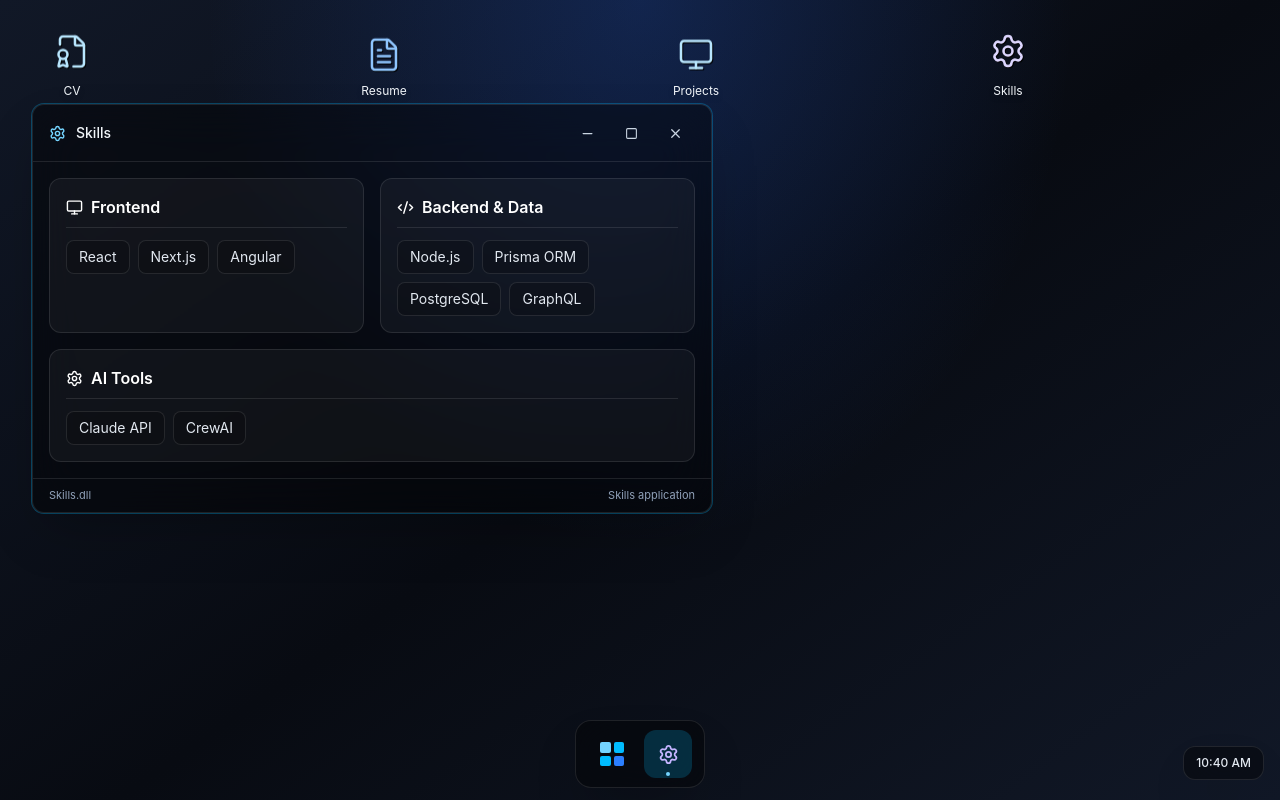
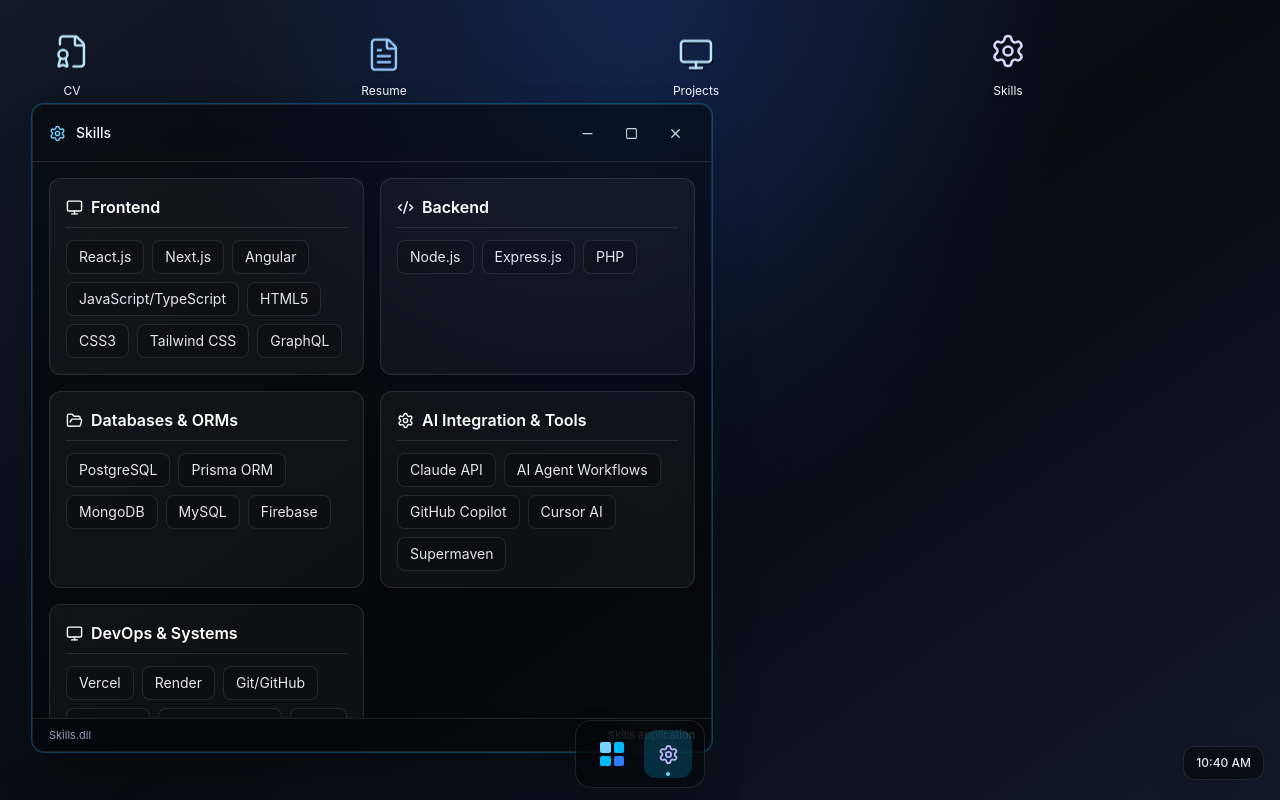
Before and after one commit to TechTonic001/My-Tech-portfolio, a React (Vite) app: page / in a window 1280 px wide. Both pictures are taken after a click on the button "Skills". Built offline with nearby package versions, Linux system fonts and the light colour scheme.

Commit message:
Enhance skills section and add social links for improved connectivity

```diff
--- a/src/App.jsx
+++ b/src/App.jsx
@@ -79,17 +79,68 @@
   {
     title: 'Frontend',
     Icon: Monitor,
-    skills: ['React', 'Next.js', 'Angular'],
+    skills: [
+      'React.js',
+      'Next.js',
+      'Angular',
+      'JavaScript/TypeScript',
+      'HTML5',
+      'CSS3',
+      'Tailwind CSS',
+      'GraphQL',
+    ],
   },
   {
-    title: 'Backend & Data',
+    title: 'Backend',
     Icon: Code2,
-    skills: ['Node.js', 'Prisma ORM', 'PostgreSQL', 'GraphQL'],
+    skills: ['Node.js', 'Express.js', 'PHP'],
   },
   {
-    title: 'AI Tools',
+    title: 'Databases & ORMs',
+    Icon: FolderOpen,
+    skills: ['PostgreSQL', 'Prisma ORM', 'MongoDB', 'MySQL', 'Firebase'],
+  },
+  {
+    title: 'AI Integration & Tools',
     Icon: Settings,
-    skills: ['Claude API', 'CrewAI'],
+    skills: [
+      'Claude API',
+      'AI Agent Workflows',
+      'GitHub Copilot',
+      'Cursor AI',
+      'Supermaven',
+    ],
+  },
+  {
+    title: 'DevOps & Systems',
+    Icon: Monitor,
+    skills: [
+      'Vercel',
+      'Render',
+      'Git/GitHub',
+      'Postman',
+      'Linux (Ubuntu)',
+      'UML',
+      'Cisco Packet Tracer',
+    ],
+  },
+];
+
+const SOCIAL_LINKS = [
+  {
+    title: 'GitHub',
+    href: 'https://github.com/TechTonic001',
+    Icon: Code2,
+  },
+  {
+    title: 'Instagram',
+    href: 'https://www.instagram.com/techtonic01a/',
+    Icon: User,
+  },
+  {
+    title: 'LinkedIn',
+    href: 'https://www.linkedin.com/in/halleluyah-amoo-5aba97356',
+    Icon: BriefcaseBusiness,
   },
 ];
 
@@ -301,9 +352,7 @@
       {SKILL_GROUPS.map(({ title, Icon, skills }) => (
         <section
           key={title}
-          className={`rounded-xl border border-white/10 bg-white/[0.04] p-4 ${
-            title === 'AI Tools' ? 'sm:col-span-2' : ''
-          }`}
+          className="rounded-xl border border-white/10 bg-white/[0.04] p-4"
         >
           <h3 className="mb-3 flex items-center gap-2 border-b border-white/10 pb-2 font-semibold text-white">
             <Icon size={17} aria-hidden="true" />
@@ -674,6 +723,25 @@
               );
             })}
           </div>
+          <div className="mt-4 border-t border-white/10 pt-3">
+            <h3 className="mb-2 text-xs font-semibold uppercase tracking-[0.16em] text-slate-400">
+              Connect
+            </h3>
+            <div className="grid grid-cols-3 gap-2">
+              {SOCIAL_LINKS.map(({ title, href, Icon }) => (
+                <a
+                  key={title}
+                  href={href}
+                  target="_blank"
+                  rel="noreferrer"
+                  className="flex items-center justify-center gap-2 rounded-xl border border-white/10 bg-white/[0.04] px-2 py-2 text-xs text-slate-200 transition-colors hover:bg-white/10 hover:text-white focus-visible:outline focus-visible:outline-2 focus-visible:outline-sky-400"
+                >
+                  <Icon size={15} className="text-sky-300" aria-hidden="true" />
+                  {title}
+                </a>
+              ))}
+            </div>
+          </div>
           <div className="mt-4 flex items-center justify-between border-t border-white/10 pt-3">
             <span className="text-xs text-slate-400">Amoo Halleluyah Olamilekan</span>
             <span className="flex h-8 w-8 items-center justify-center rounded-full bg-sky-500/20 text-xs font-semibold text-sky-200">
```
